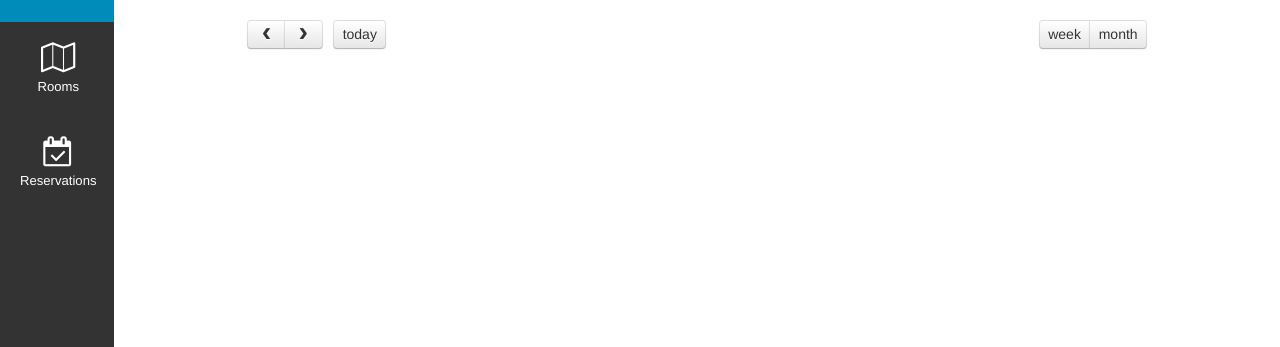
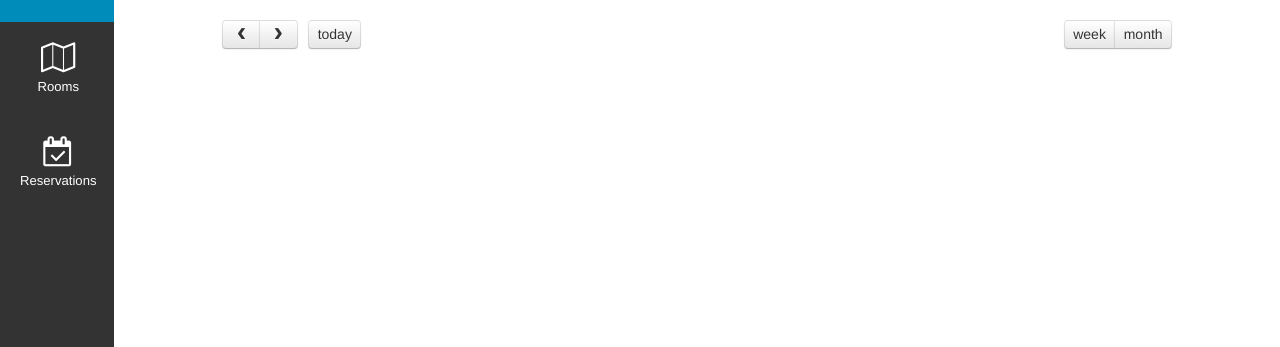
Before and after one commit to kviktor/arrr, a Django app: page /home/ in a window 1280 px wide. Shown: the part 73-420 px from the top of the page. Run offline with Django 3.2, Linux system fonts and the light colour scheme; data that the repository does not hold is empty; some libraries are stand-ins or nearby versions.

Commit message:
arrr: fix calendar height

```diff
--- a/arrr/static/css/styles.css
+++ b/arrr/static/css/styles.css
@@ -130,7 +130,7 @@
 
 /* calendar styles */
 #calendar {
-  max-width: 900px;
+  max-width: 950px;
   margin: auto;
 }
 
--- a/arrr/static/js/scripts.js
+++ b/arrr/static/js/scripts.js
@@ -48,6 +48,8 @@
         center: 'title',
         right: 'timelineDay,agendaWeek,month'
       },
+      height: "auto",
+      lang: "en",
       defaultView: 'timelineDay',
       fixedWeekCount: false,
       allDaySlot: false,
```
